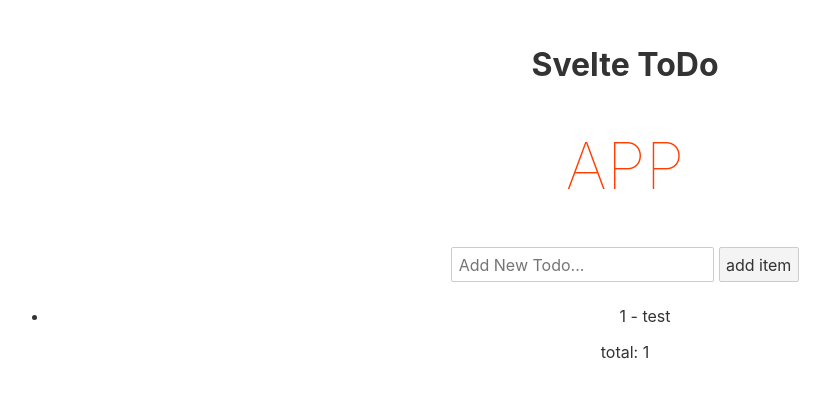
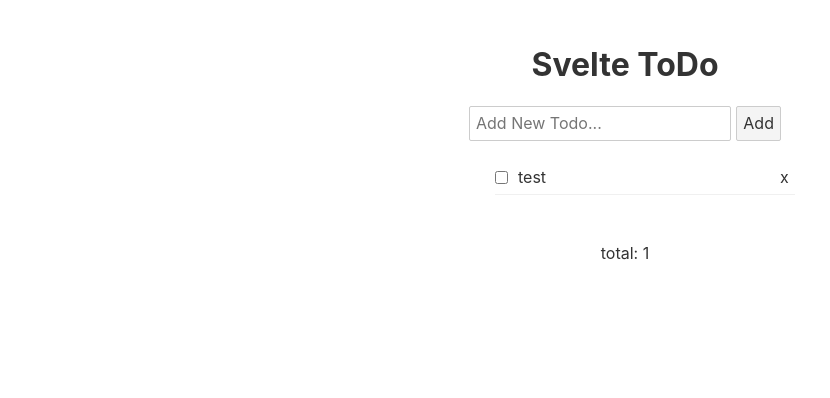
Before and after one commit to ken0619b/svelte-todo, a Svelte app: page / in a window 1280 px wide. Shown: the top 398 px of the page, without its empty margins (15-845 px from the left). Built offline with nearby package versions, Linux system fonts and the light colour scheme.

Commit message:
add components of todo, fix layout

```diff
--- /dev/null
+++ b/components/Todo/AddTodoForm.svelte
@@ -0,0 +1,19 @@
+<script>
+  import { todos } from "../../src/stores";
+  // for new todo
+  let new_content;
+
+  const addTodo = () => {
+    let new_id = $todos.length + 1;
+    $todos = [...$todos, { id: new_id, content: new_content, isDone: false }];
+    new_content = "";
+  };
+</script>
+
+<style>
+</style>
+
+<header>
+  <input bind:value={new_content} placeholder="Add New Todo..." />
+  <button on:click={addTodo}>Add</button>
+</header>
--- /dev/null
+++ b/components/Todo/TodoItem.svelte
@@ -0,0 +1,39 @@
+<script>
+  export let item = {};
+</script>
+
+<style>
+  .todo-item {
+    display: flex;
+    height: 25px;
+    padding-bottom: 4px;
+    align-items: center;
+    border-bottom: 1px solid #f0f0f0;
+    margin-bottom: 16px;
+  }
+
+  .doneCheck {
+    margin-bottom: 0;
+    margin-right: 10px;
+  }
+
+  .delete-button {
+    background-color: rgba(255, 255, 255, 0);
+    border: none;
+    margin-left: auto;
+    margin-bottom: 0;
+  }
+  .delete-button::after {
+    content: "x";
+  }
+</style>
+
+<li class="todo-item">
+  <input
+    type="checkbox"
+    class="doneCheck"
+    title="Done"
+    bind:checked={item.isDone} />
+  {item.content}
+  <button class="delete-button" />
+</li>
--- /dev/null
+++ b/components/Todo/TodoList.svelte
@@ -0,0 +1,23 @@
+<script>
+  export let items = [];
+  import TodoItem from "./TodoItem.svelte";
+</script>
+
+<style>
+  .wrapper {
+    display: flex;
+    justify-content: center;
+  }
+  .todo-list {
+    list-style-type: none;
+    width: 300px;
+  }
+</style>
+
+<di class="wrapper">
+  <ul class="todo-list">
+    {#each items as item, id}
+      <TodoItem {item} />
+    {/each}
+  </ul>
+</di>
--- a/src/App.svelte
+++ b/src/App.svelte
@@ -1,5 +1,8 @@
 <script>
   import Header from "../components/Header.svelte";
+
+  import AddTodoForm from "../components/Todo/AddTodoForm.svelte";
+  import TodoList from "../components/Todo/TodoList.svelte";
   import { todos } from "./stores.js";
 
   // for new todo
@@ -20,13 +23,6 @@
     margin: 0 auto;
   }
 
-  h1 {
-    color: #ff3e00;
-    text-transform: uppercase;
-    font-size: 4em;
-    font-weight: 100;
-  }
-
   @media (min-width: 640px) {
     main {
       max-width: none;
@@ -36,17 +32,7 @@
 
 <main>
   <Header />
-  <h1>App</h1>
-  <!-- sample input -->
-  <input bind:value={new_content} placeholder="Add New Todo..." />
-
-  <button on:click={addTodo}> add item </button>
-
-  <!-- // show todo-list -->
-  <ul>
-    {#each $todos as todo, id}
-      <li>{todo.id} - {todo.content}</li>
-    {/each}
-  </ul>
+  <AddTodoForm />
+  <TodoList items={$todos} />
   <p>total: {$todos.length}</p>
 </main>
```
